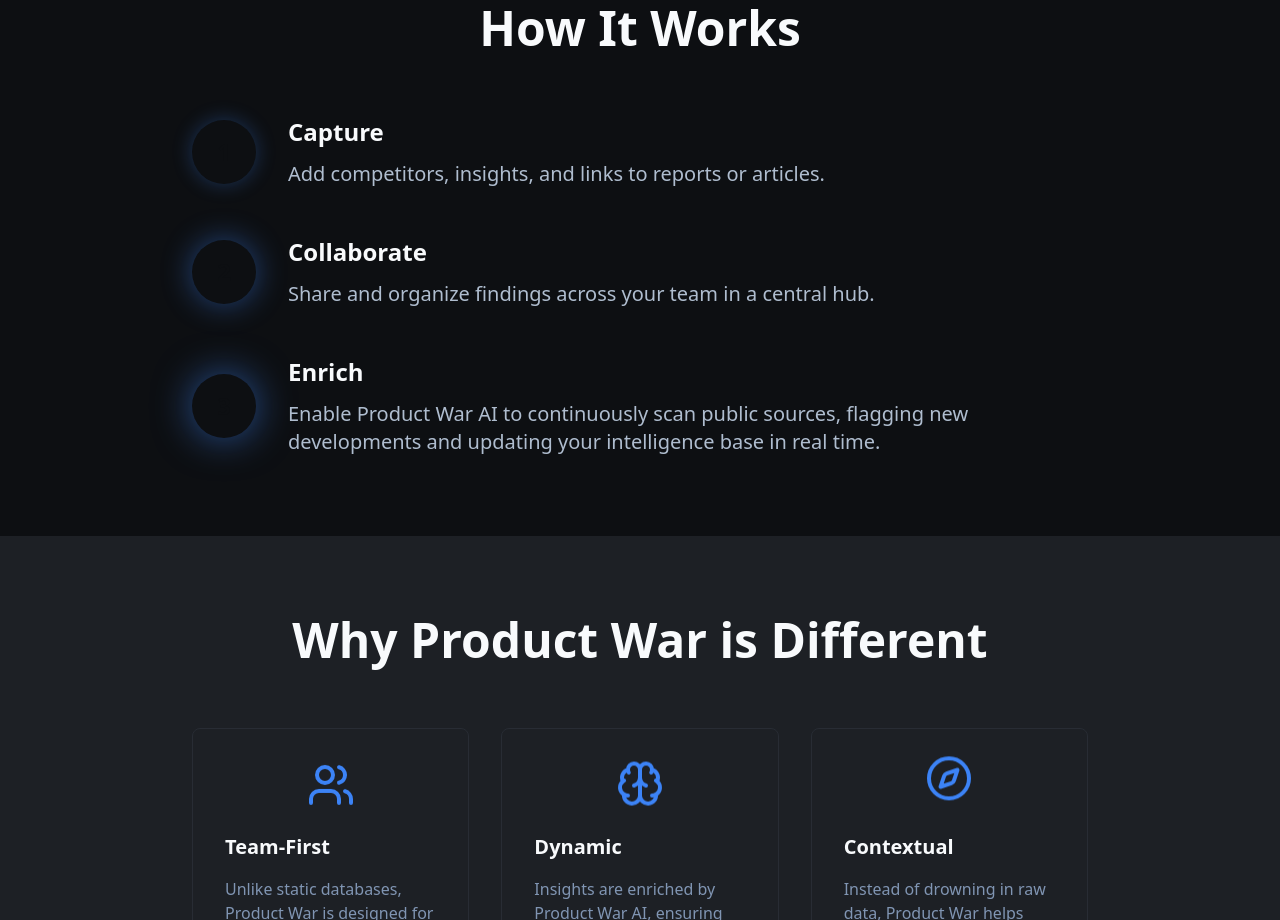
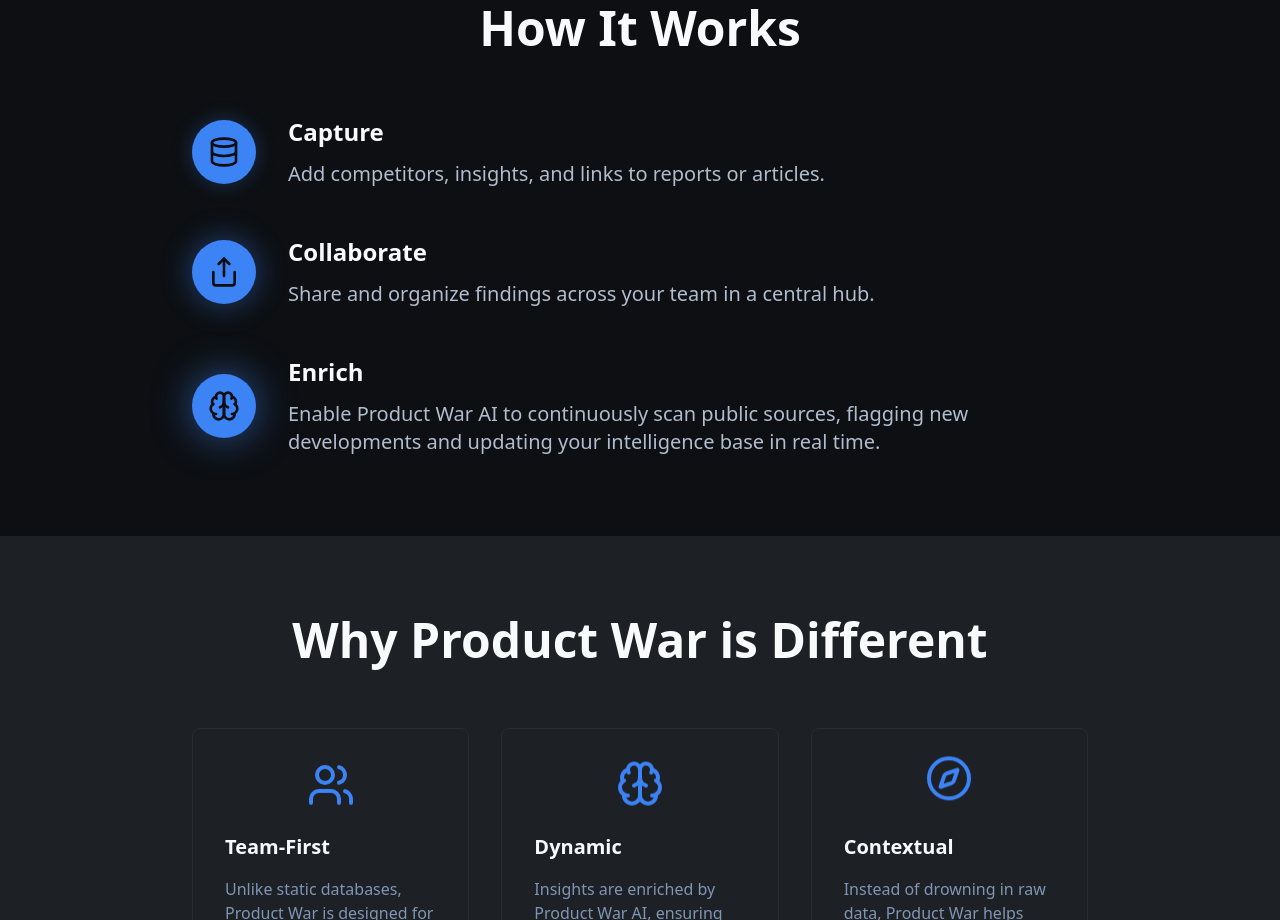
Before and after one commit to CompassFoundry/product-war-website, a React (Vite) app: page / in a window 1280 px wide. Shown: the part 1760-2680 px from the top of the page. Built offline with nearby package versions, Linux system fonts and the light colour scheme.

Commit message:
Add icons to orbs
Add icons inside the animated orbs to enhance their visual appeal and convey meaning.

```diff
--- a/src/pages/Index.tsx
+++ b/src/pages/Index.tsx
@@ -1,6 +1,6 @@
 import { Button } from "@/components/ui/button";
 import { Card } from "@/components/ui/card";
-import { ArrowRight, Target, Users, Zap, Brain, Compass, Shield, Sparkles } from "lucide-react";
+import { ArrowRight, Target, Users, Zap, Brain, Compass, Shield, Sparkles, Database, Share } from "lucide-react";
 import heroImage from "@/assets/hero-bg.jpg";
 import logo from "@/assets/logo.png";
 
@@ -136,8 +136,8 @@ const Index = () => {
             <div className="space-y-12">
               <div className="flex flex-col lg:flex-row items-center gap-8 animate-slide-in-left">
                 <div className="flex-shrink-0">
-                  <div className="w-16 h-16 bg-[var(--gradient-primary)] rounded-full flex items-center justify-center text-2xl font-bold text-primary-foreground shadow-[var(--shadow-glow)] animate-glow-pulse">
-                    1
+                  <div className="w-16 h-16 bg-primary rounded-full flex items-center justify-center shadow-[var(--shadow-glow)] animate-glow-pulse">
+                    <Database className="h-8 w-8 text-primary-foreground" />
                   </div>
                 </div>
                 <div className="flex-1">
@@ -150,8 +150,8 @@ const Index = () => {
 
               <div className="flex flex-col lg:flex-row items-center gap-8 animate-slide-in-right" style={{animationDelay: '0.2s'}}>
                 <div className="flex-shrink-0">
-                  <div className="w-16 h-16 bg-[var(--gradient-primary)] rounded-full flex items-center justify-center text-2xl font-bold text-primary-foreground shadow-[var(--shadow-glow)] animate-glow-pulse" style={{animationDelay: '1s'}}>
-                    2
+                  <div className="w-16 h-16 bg-primary rounded-full flex items-center justify-center shadow-[var(--shadow-glow)] animate-glow-pulse" style={{animationDelay: '1s'}}>
+                    <Share className="h-8 w-8 text-primary-foreground" />
                   </div>
                 </div>
                 <div className="flex-1">
@@ -164,8 +164,8 @@ const Index = () => {
 
               <div className="flex flex-col lg:flex-row items-center gap-8 animate-slide-in-left" style={{animationDelay: '0.4s'}}>
                 <div className="flex-shrink-0">
-                  <div className="w-16 h-16 bg-[var(--gradient-primary)] rounded-full flex items-center justify-center text-2xl font-bold text-primary-foreground shadow-[var(--shadow-glow)] animate-glow-pulse" style={{animationDelay: '2s'}}>
-                    3
+                  <div className="w-16 h-16 bg-primary rounded-full flex items-center justify-center shadow-[var(--shadow-glow)] animate-glow-pulse" style={{animationDelay: '2s'}}>
+                    <Brain className="h-8 w-8 text-primary-foreground" />
                   </div>
                 </div>
                 <div className="flex-1">
```
